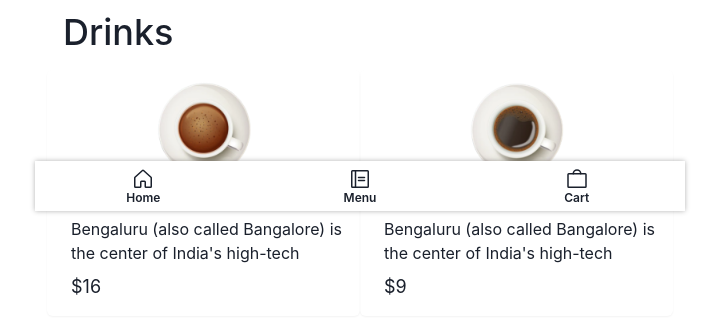
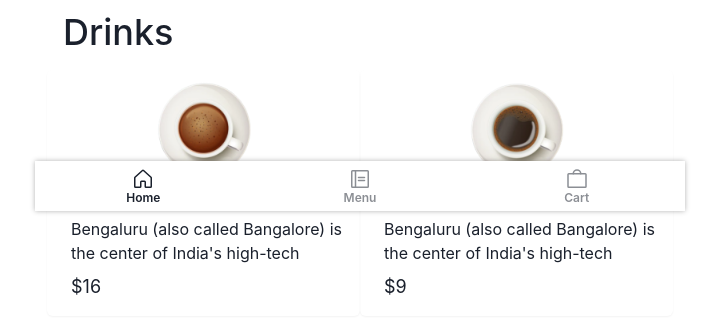
Before and after one commit to diebraga/MyRestaurant, a React (Create React App) app in the folder frontend/: page /1/menu in a window 1280 px wide. Shown: the part 589-922 px from the top of the page, without its empty margins (280-999 px from the left). Built offline with nearby package versions, Linux system fonts and the light colour scheme.

Commit message:
small fixes

```diff
--- a/frontend/src/components/BottomNav/BottomNav.tsx
+++ b/frontend/src/components/BottomNav/BottomNav.tsx
@@ -3,6 +3,7 @@ import { Flex } from "@chakra-ui/react";
 import { Outlet, useParams, useNavigate } from "react-router-dom";
 import { BottomNavItem } from "./components/BottomNavItem";
 import { IconProps } from "phosphor-react";
+import { navItemIsSelected } from "./components/utils/navItemIsSelected/navItemIsSelected";
 
 type BottomNavProps = {
   items: {
--- a/frontend/src/components/BottomNav/components/BottomNavItem.tsx
+++ b/frontend/src/components/BottomNav/components/BottomNavItem.tsx
@@ -1,6 +1,7 @@
 import { Button, Text, Center, Flex } from "@chakra-ui/react";
 import React, { ForwardRefExoticComponent } from "react";
 import { IconProps } from "phosphor-react";
+import { navItemIsSelected } from "./utils/navItemIsSelected/navItemIsSelected";
 
 export type BottomNavItemProps = {
   isSelected: boolean;
@@ -27,6 +28,7 @@ const BottomNavItem: React.FC<BottomNavItemProps> = ({
       background="transparent"
       height={50}
       borderRadius="none"
+      opacity={navItemIsSelected(isSelected)}
     >
       <Center flexDirection="column">
         <ItemIcon size={24} />
--- a/frontend/src/pages/Menu/components/Screen/Screen.tsx
+++ b/frontend/src/pages/Menu/components/Screen/Screen.tsx
@@ -21,7 +21,11 @@ const Screen: React.FC<ScreenProps> = ({ title, products }) => {
       </Heading>
       <Flex direction={["column", "row"]}>
         {safeMap(products)?.map((product) => (
-          <ScreenItem {...product} key={product.id} />
+          <ScreenItem
+            {...product}
+            key={product.id}
+            onClick={() => alert("HI")}
+          />
         ))}
       </Flex>
     </VStack>
--- a/frontend/src/pages/Menu/components/Screen/components/ScreenItem.tsx
+++ b/frontend/src/pages/Menu/components/Screen/components/ScreenItem.tsx
@@ -14,7 +14,7 @@ const ScreenItem: React.FC<ScreenItemProps> = ({
   onClick,
 }) => {
   return (
-    <Flex onClick={onClick}>
+    <Flex as="a" onClick={onClick}>
       <Stack
         overflow="hidden"
         width={["100%"]}
@@ -33,19 +33,9 @@ const ScreenItem: React.FC<ScreenItemProps> = ({
           marginLeft="2"
           justifyContent="space-around"
         >
-          <Heading
-            size="sm"
-          >
-            {name}
-          </Heading>
-          <Text fontWeight="400">
-            {description}
-          </Text>
-          <Text
-            fontWeight="400"
-            fontSize="lg"
-            paddingRight="2"
-          >
+          <Heading size="sm">{name}</Heading>
+          <Text fontWeight="400">{description}</Text>
+          <Text fontWeight="400" fontSize="lg" paddingRight="2">
             ${price}
           </Text>
         </Stack>
```
Also changed, not shown: 1 other file (tests, documents, lock files or other folders).
